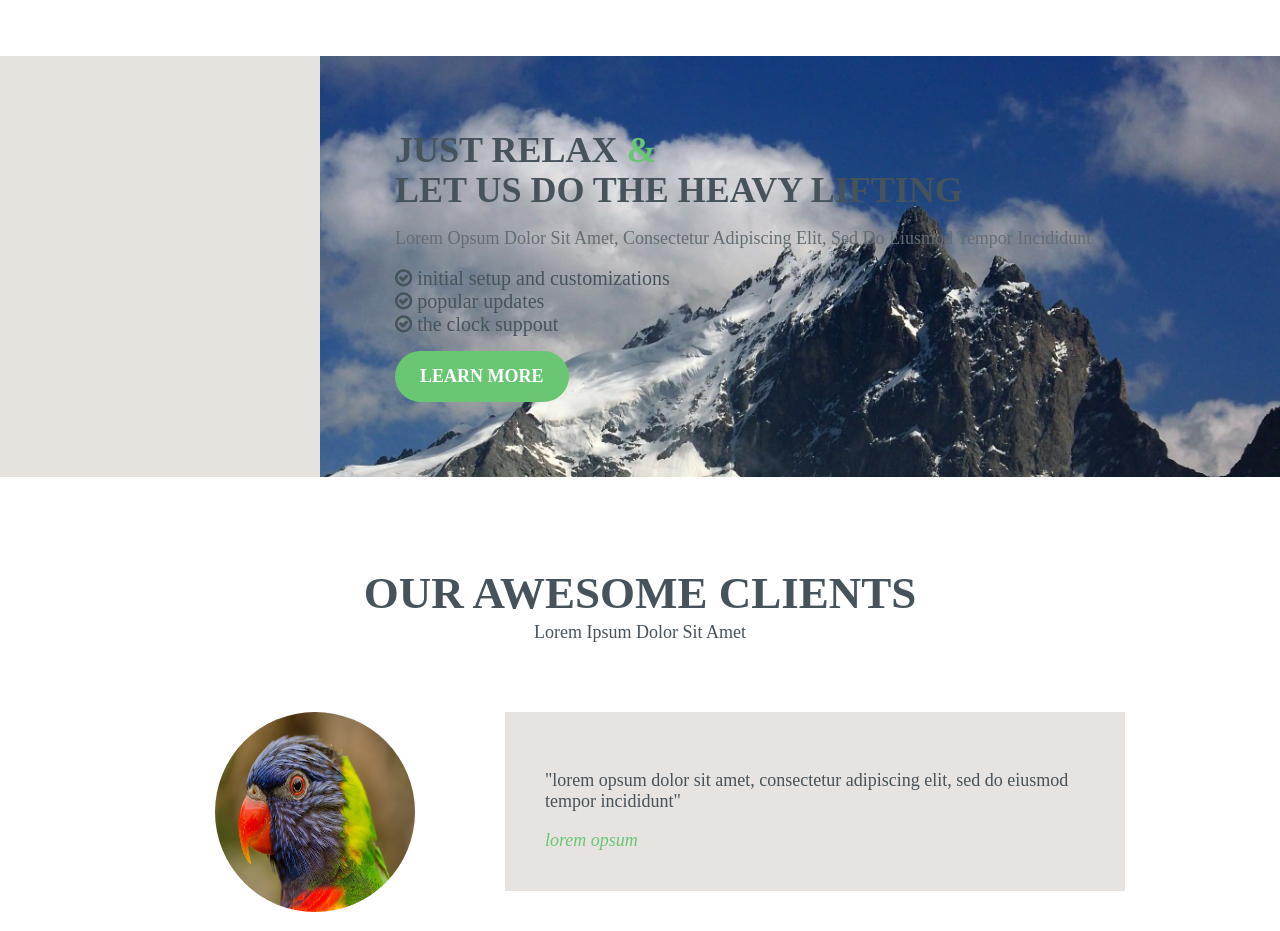
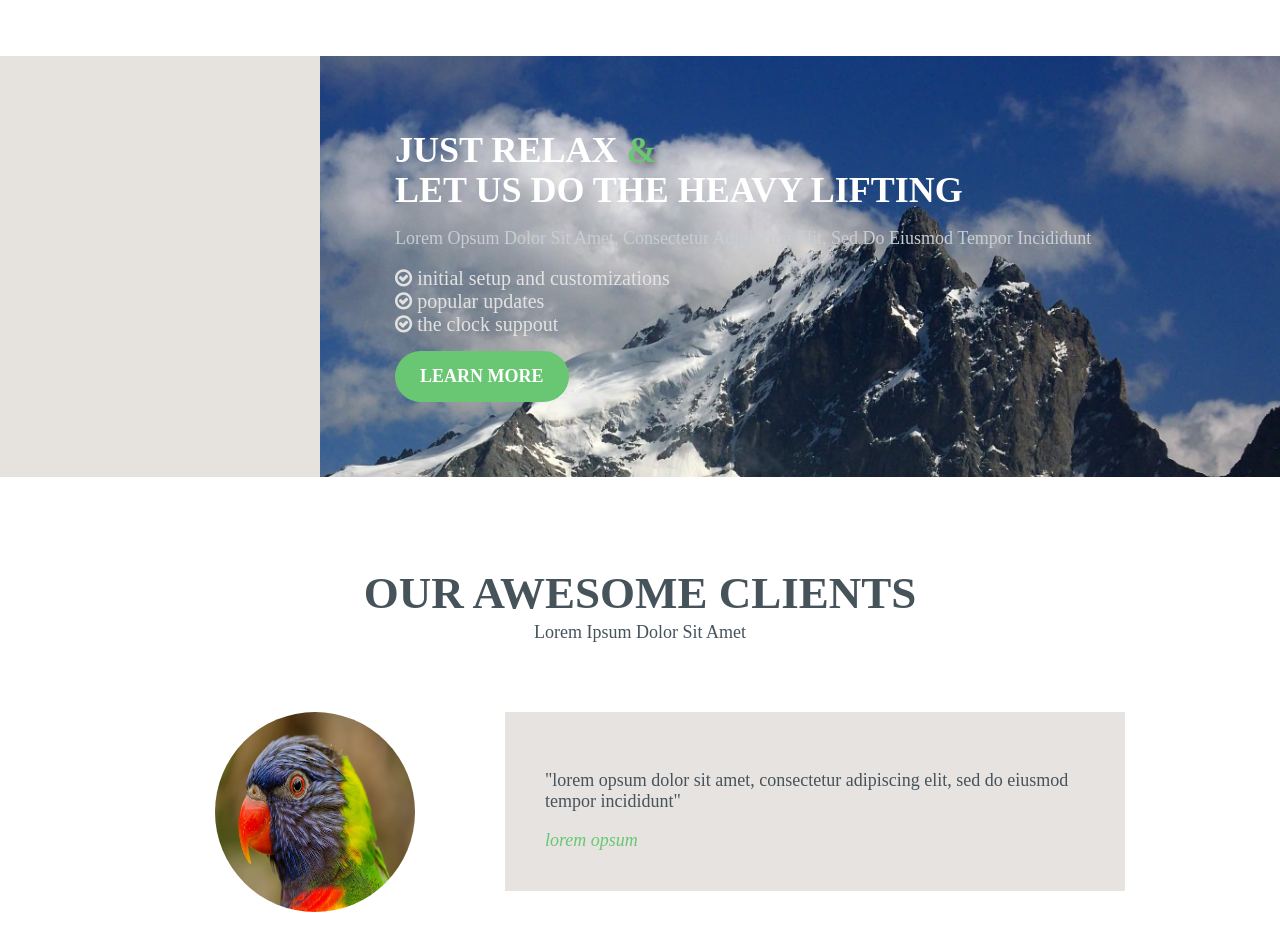
Before and after one commit to Suvendro/suvendro12, a plain HTML site: page index.html in a window 1280 px wide. Shown: the part 1020-1951 px from the top of the page. Drawn offline with Linux system fonts and the light colour scheme; a web font is replaced by a local one.

Commit message:
Update style.css

```diff
--- a/css/style.css
+++ b/css/style.css
@@ -268,18 +268,22 @@ font-size: 2em;
 font-weight: 800;
 
 line-height: 1.1;
+
+color: #fff;
 }
 
 .relax-content h1 span{
 
 color: #69C773;
+
+text-shadow: 3px 3px 6px #6F6F6F;
 }
 
 .relax-content p{
 
 text-transform: capitalize;
 
-color: #636D73;
+color: #C7CED2;
 }
 
 
@@ -291,6 +295,8 @@ color: #636D73;
 margin: 0;
 
 padding: 0;
+
+color: #E2E2E2;
 }
 
 .relax-content ul li{
```
